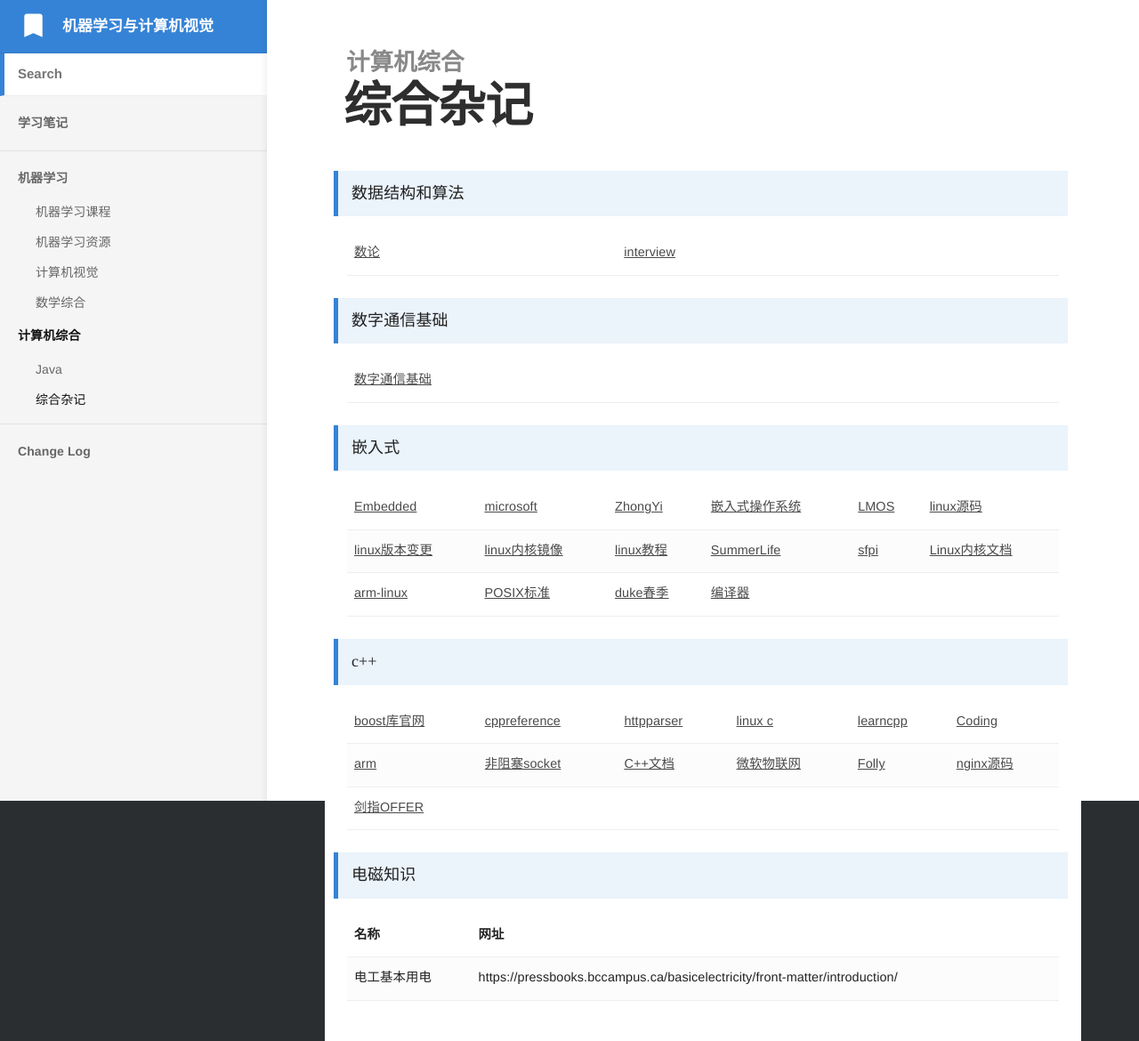
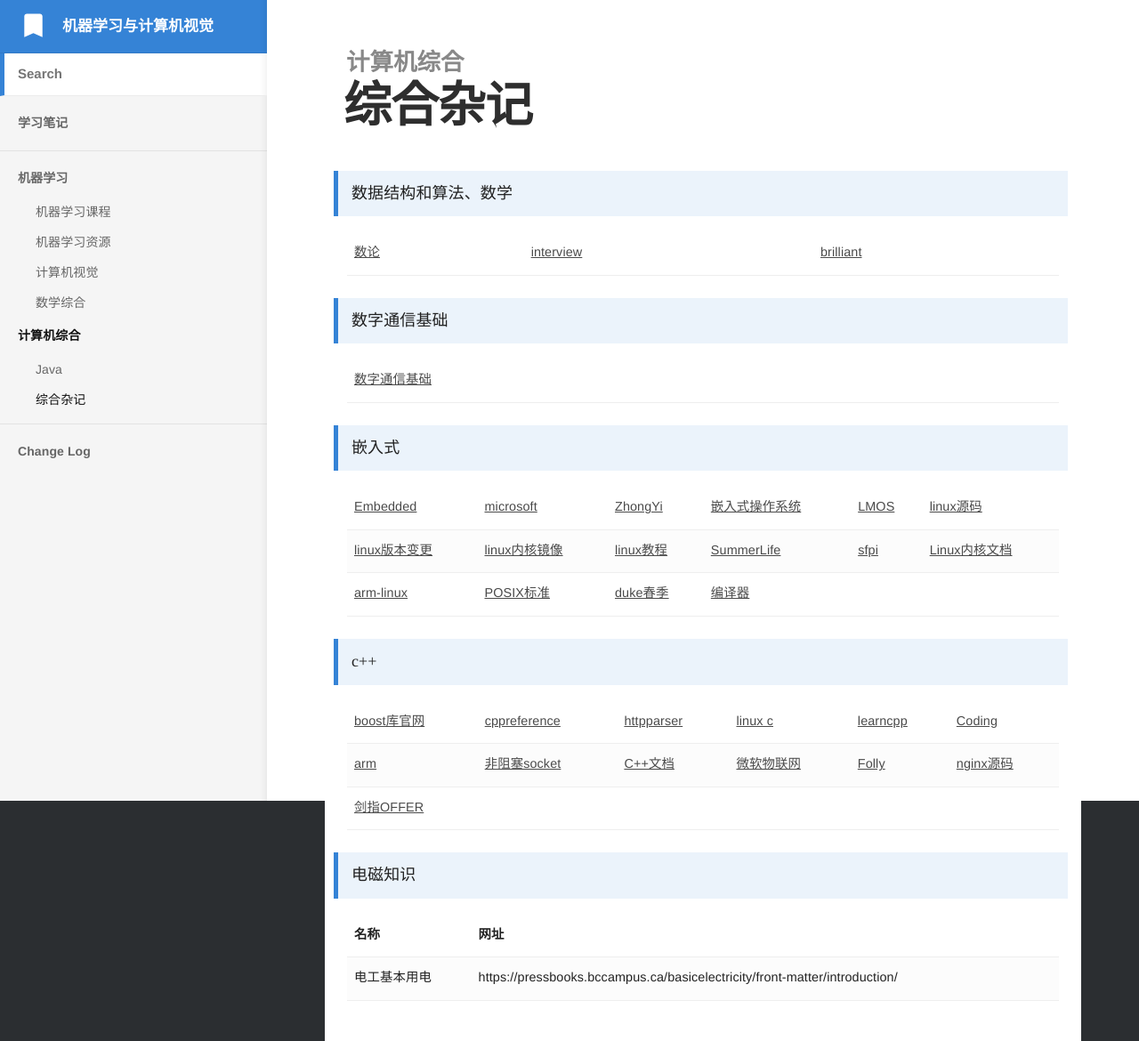
Before and after one commit to bashendixie/Machine_Learning_Notes, a Jekyll site: the page built from _docs/5、计算机综合/综合杂记.md, in a window 1280 px wide. Shown: the whole page at 89% size. Built offline with Jekyll 4.4.1, drawn with Linux system fonts in a browser that asks for light colours; some web fonts are replaced.

Commit message:
no message

```diff
--- a/_docs/5、计算机综合/综合杂记.md
+++ b/_docs/5、计算机综合/综合杂记.md
@@ -4,7 +4,7 @@ category: 计算机综合
 order: 1
 ---
 
-> 数据结构和算法
+> 数据结构和算法、数学
 <table width="1033" style="font-size: 0.8em;">
 	<tbody>
 		<tr>
@@ -13,6 +13,9 @@ order: 1
 			</td>
 			<td>
 				<a href="https://github.com/nhivp/coding-interview-university/blob/master/translations/README-cn.md" target="_blank">interview</a>
+			</td>
+			<td>
+				<a href="https://brilliant.org/" target="_blank">brilliant</a>
 			</td>
 		</tr>
 	</tbody>
```
